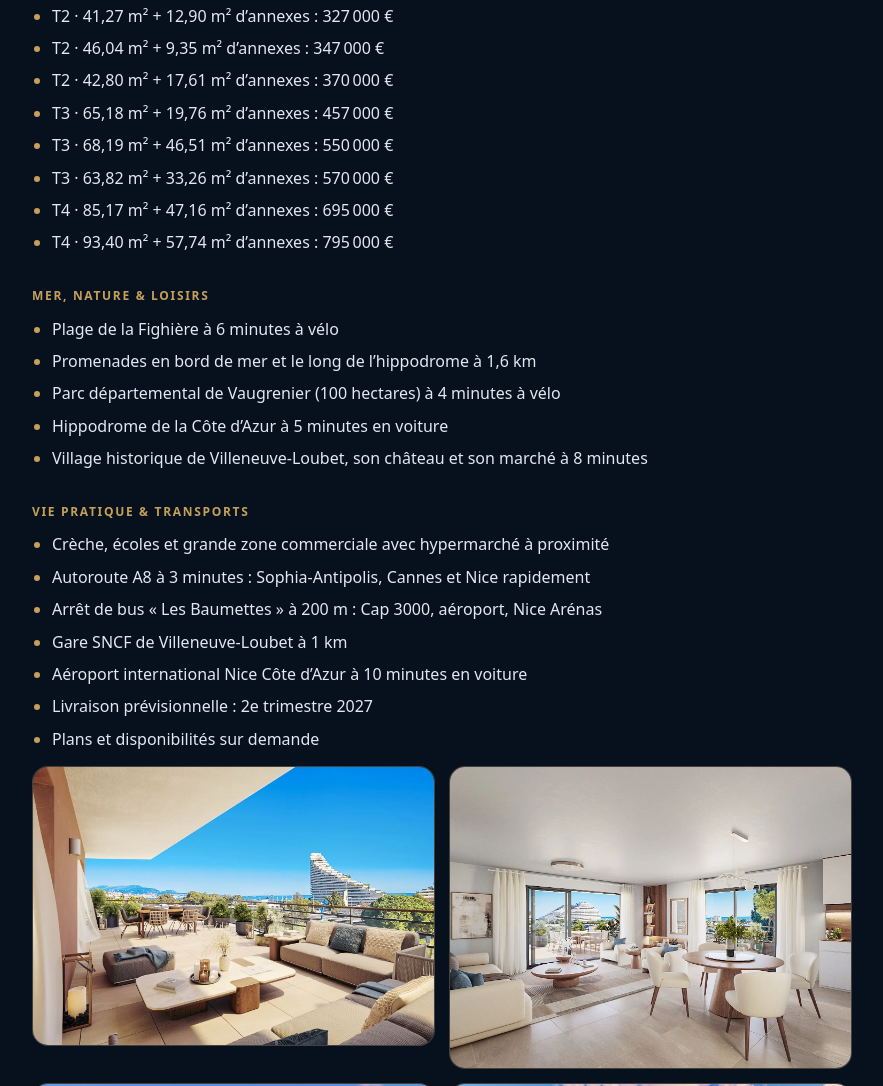
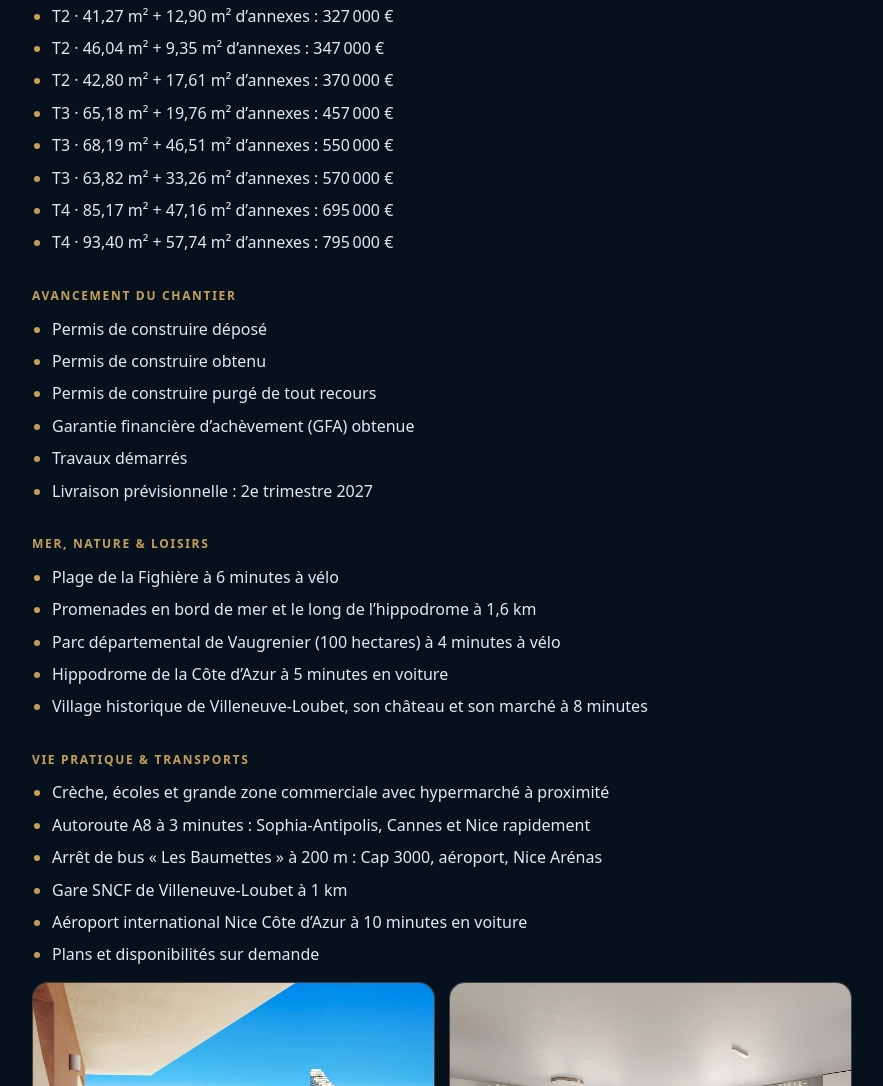
Before and after one commit to paradisepatrimoine/paradisepatrimoine.github.io, a plain HTML site: page annonces/villeneuve-loubet-onde-marine-programme-vefa/index.html in a window 1280 px wide. Shown: the part 1505-2591 px from the top of the page, without its empty margins (198-1081 px from the left). Drawn offline with Linux system fonts and the light colour scheme.

Commit message:
Onde Marine : ajout des étapes du chantier
Co-Authored-By: Claude Opus 5.5 <noreply@anthropic.com>
Claude-Session: https://claude.ai/code/session_01J8XJksCSmrQkqY4t75AYXW

```diff
--- a/annonces/villeneuve-loubet-onde-marine-programme-vefa/index.html
+++ b/annonces/villeneuve-loubet-onde-marine-programme-vefa/index.html
@@ -65,10 +65,12 @@ footer{border-top:1px solid #0f172a;padding:26px 0 40px;font-size:12px;color:var
 <ul class="pts"><li>Architecture élégante en harmonie avec les courbes de la Marina Baie des Anges</li><li>Terrasses exceptionnelles jusqu’à 62 m², véritables espaces de vie extérieurs</li><li>Dès le 2e niveau, vues panoramiques sur la Baie des Anges et le massif du Mercantour</li><li>Du 2 au 4 pièces aux plans optimisés, adaptés à chaque style de vie</li><li>Volumes généreux, larges baies vitrées, souvent en double orientation</li></ul>
 <h2>Appartements disponibles</h2>
 <ul class="pts"><li>T2 · 41,27 m² + 12,90 m² d’annexes : 327 000 €</li><li>T2 · 46,04 m² + 9,35 m² d’annexes : 347 000 €</li><li>T2 · 42,80 m² + 17,61 m² d’annexes : 370 000 €</li><li>T3 · 65,18 m² + 19,76 m² d’annexes : 457 000 €</li><li>T3 · 68,19 m² + 46,51 m² d’annexes : 550 000 €</li><li>T3 · 63,82 m² + 33,26 m² d’annexes : 570 000 €</li><li>T4 · 85,17 m² + 47,16 m² d’annexes : 695 000 €</li><li>T4 · 93,40 m² + 57,74 m² d’annexes : 795 000 €</li></ul>
+<h2>Avancement du chantier</h2>
+<ul class="pts"><li>Permis de construire déposé</li><li>Permis de construire obtenu</li><li>Permis de construire purgé de tout recours</li><li>Garantie financière d’achèvement (GFA) obtenue</li><li>Travaux démarrés</li><li>Livraison prévisionnelle : 2e trimestre 2027</li></ul>
 <h2>Mer, nature &amp; loisirs</h2>
 <ul class="pts"><li>Plage de la Fighière à 6 minutes à vélo</li><li>Promenades en bord de mer et le long de l’hippodrome à 1,6 km</li><li>Parc départemental de Vaugrenier (100 hectares) à 4 minutes à vélo</li><li>Hippodrome de la Côte d’Azur à 5 minutes en voiture</li><li>Village historique de Villeneuve-Loubet, son château et son marché à 8 minutes</li></ul>
 <h2>Vie pratique &amp; transports</h2>
-<ul class="pts"><li>Crèche, écoles et grande zone commerciale avec hypermarché à proximité</li><li>Autoroute A8 à 3 minutes : Sophia-Antipolis, Cannes et Nice rapidement</li><li>Arrêt de bus « Les Baumettes » à 200 m : Cap 3000, aéroport, Nice Arénas</li><li>Gare SNCF de Villeneuve-Loubet à 1 km</li><li>Aéroport international Nice Côte d’Azur à 10 minutes en voiture</li><li>Livraison prévisionnelle : 2e trimestre 2027</li><li>Plans et disponibilités sur demande</li></ul>
+<ul class="pts"><li>Crèche, écoles et grande zone commerciale avec hypermarché à proximité</li><li>Autoroute A8 à 3 minutes : Sophia-Antipolis, Cannes et Nice rapidement</li><li>Arrêt de bus « Les Baumettes » à 200 m : Cap 3000, aéroport, Nice Arénas</li><li>Gare SNCF de Villeneuve-Loubet à 1 km</li><li>Aéroport international Nice Côte d’Azur à 10 minutes en voiture</li><li>Plans et disponibilités sur demande</li></ul>
 <div class="gal"><img src="/photos/villeneuve-loubet-onde-marine-programme-vefa-50d7a78b.webp" alt="Nouveau programme VEFA Villeneuve-Loubet – Onde Marine – photo 2" loading="lazy" width="1500" height="1041"><img src="/photos/villeneuve-loubet-onde-marine-programme-vefa-8c18b975.webp" alt="Nouveau programme VEFA Villeneuve-Loubet – Onde Marine – photo 3" loading="lazy" width="1500" height="1125"><img src="/photos/villeneuve-loubet-onde-marine-programme-vefa-06f6ad1a.webp" alt="Nouveau programme VEFA Villeneuve-Loubet – Onde Marine – photo 4" loading="lazy" width="1600" height="1068"><img src="/photos/villeneuve-loubet-onde-marine-programme-vefa-e99b7ccb.webp" alt="Nouveau programme VEFA Villeneuve-Loubet – Onde Marine – photo 5" loading="lazy" width="1600" height="1068"><img src="/photos/villeneuve-loubet-onde-marine-programme-vefa-bf0b65b8.webp" alt="Nouveau programme VEFA Villeneuve-Loubet – Onde Marine – photo 6" loading="lazy" width="1500" height="1215"></div>
 <p class="cta"><a class="btn" href="/#annonce-villeneuve-loubet-onde-marine-programme-vefa">Ce bien m’intéresse</a><a class="btn ghost" href="/">Voir toutes nos annonces</a></p>
 <section class="more"><h2>Autres biens à découvrir</h2><ul><li><a href="/annonces/villeneuve-loubet-programme-vefa-marina-baie-des-anges/">Nouveau programme VEFA Villeneuve-Loubet</a><br><span>Villeneuve-Loubet · Triangle d’Or, au pied de la Marina Baie des Anges · À partir de 277 000 € (TVA 20 %)</span></li><li><a href="/annonces/mouans-sartoux-mougins/">Mouans-Sartoux – Villa contemporaine entièrement rénovée – prestations haut de gamme</a><br><span>Mouans-Sartoux, limite Mougins · 1 350 000 € HAI</span></li><li><a href="/annonces/cannes-croix-des-gardes-t1/">Cannes – T1 traversant de 31 m² – fort potentiel, proche des plages</a><br><span>Cannes – bas de la Croix des Gardes · 230 000 € HAI</span></li><li><a href="/annonces/cannet-mimosas/">Le Cannet – Maison rénovée – quartier des Mimosas</a><br><span>Le Cannet (5 min de Cannes) · 749 000 € HAI</span></li><li><a href="/annonces/mouans-sartoux-nouveau-programme-2029/">Mouans-Sartoux – Nouvelle résidence du studio au 5 pièces</a><br><span>Mouans-Sartoux (06370) · Côte d’Azur · 157 000 € HAI</span></li><li><a href="/annonces/cannes-basse-californie-t2-renove/">Cannes – T2 rénové – Cannes Basse Californie</a><br><span>Cannes – Basse Californie · 369 000 € HAI</span></li></ul></section>
```
Also changed, not shown: index.html (+1 -1 lines).
